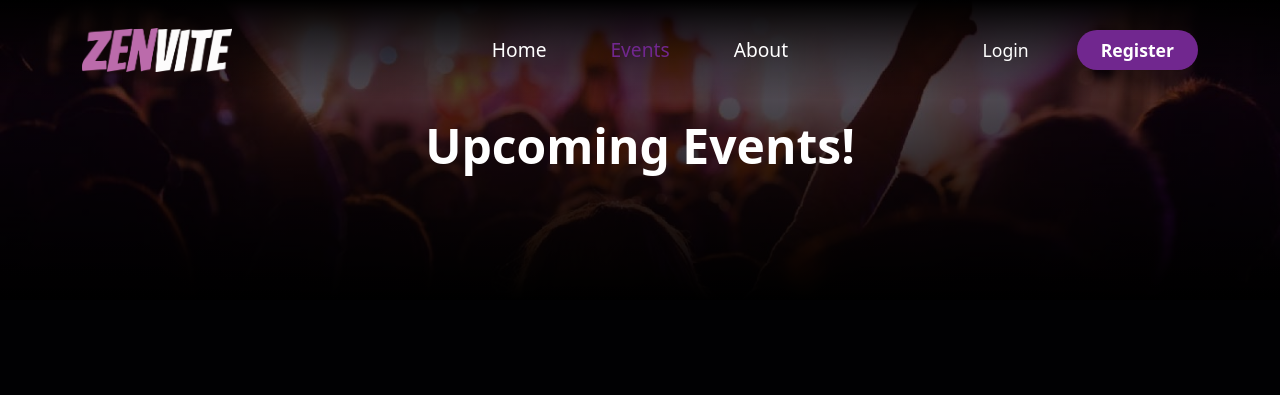
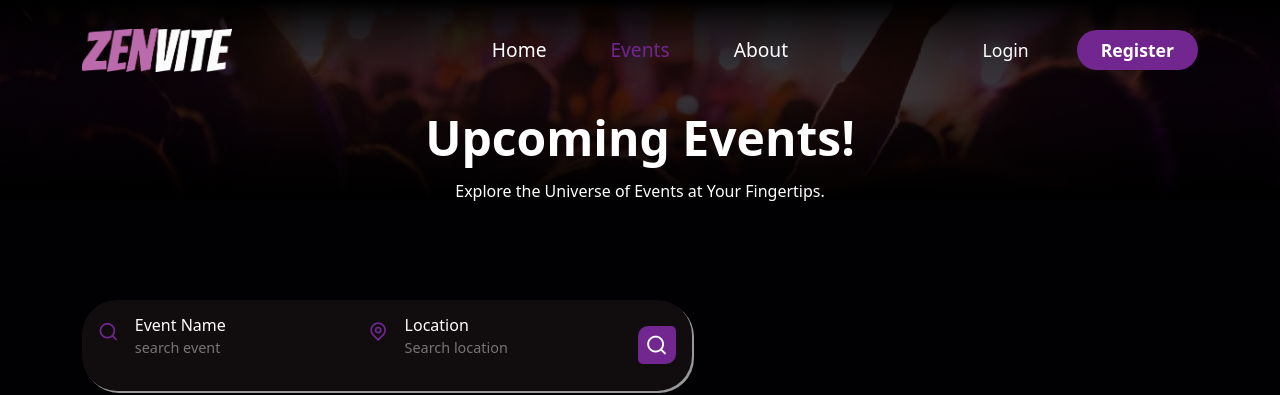
Before and after one commit to NabilaRahmanMedha/Zenvite, a React (Vite) app in the folder Zenvite/Frontend/: page /events in a window 1280 px wide. Shown: the top 395 px of the page. Built offline with nearby package versions, Linux system fonts and the light colour scheme; a web font is replaced by a local one.

Commit message:
thank you

```diff
--- a/Zenvite/Frontend/src/assets/data/events.js
+++ b/Zenvite/Frontend/src/assets/data/events.js
@@ -13,10 +13,9 @@ const events = [
     title: "Training Session 2.0",
     city: "Intercontinental, Dhaka",
     budget: 300,
-    address:'Somewhere',
     price: 200,
     maxGroupSize: 10,
-    desc: "this is the description",
+    desc: "Lorem ipsum dolor sit amet consectetur adipisicing elit. Minima quis deleniti, aperiam odio quae aspernatur quaerat temporibus adipisci incidunt eaque quidem veritatis quasi quia velit provident veniamnon vero repudiandae!",
 
     photo: eventImg01,
     featured: true,
@@ -32,7 +31,7 @@ const events = [
     address:'Somewhere',
     price: 2000,
     maxGroupSize: 8,
-    desc: "this is the description",
+    desc: "Lorem ipsum dolor sit amet consectetur adipisicing elit. Minima quis deleniti, aperiam odio quae aspernatur quaerat temporibus adipisci incidunt eaque quidem veritatis quasi quia velit provident veniamnon vero repudiandae!",
 
     photo: eventImg02,
     featured: true,
@@ -47,7 +46,7 @@ const events = [
     address:'Somewhere',
     price: 500,
     maxGroupSize: 8,
-    desc: "this is the description",
+    desc: "Lorem ipsum dolor sit amet consectetur adipisicing elit. Minima quis deleniti, aperiam odio quae aspernatur quaerat temporibus adipisci incidunt eaque quidem veritatis quasi quia velit provident veniamnon vero repudiandae!",
 
     photo: eventImg03,
     featured: true,
@@ -62,7 +61,7 @@ const events = [
     address:'Somewhere',
     price: 500,
     maxGroupSize: 8,
-    desc: "this is the description",
+    desc: "Lorem ipsum dolor sit amet consectetur adipisicing elit. Minima quis deleniti, aperiam odio quae aspernatur quaerat temporibus adipisci incidunt eaque quidem veritatis quasi quia velit provident veniamnon vero repudiandae!",
 
     photo: eventImg04,
     featured: true,
@@ -77,7 +76,7 @@ const events = [
     address:'Somewhere',
     price: 200,
     maxGroupSize: 8,
-    desc: "this is the description",
+    desc: "Lorem ipsum dolor sit amet consectetur adipisicing elit. Minima quis deleniti, aperiam odio quae aspernatur quaerat temporibus adipisci incidunt eaque quidem veritatis quasi quia velit provident veniamnon vero repudiandae!",
 
     photo: eventImg05,
     featured: false,
@@ -92,7 +91,7 @@ const events = [
     address:'Somewhere',
     price: 1000,
     maxGroupSize: 8,
-    desc: "this is the description",
+    desc: "Lorem ipsum dolor sit amet consectetur adipisicing elit. Minima quis deleniti, aperiam odio quae aspernatur quaerat temporibus adipisci incidunt eaque quidem veritatis quasi quia velit provident veniamnon vero repudiandae!",
 
     photo: eventImg06,
     featured: false,
@@ -107,7 +106,7 @@ const events = [
     address:'Somewhere',
     price: 700,
     maxGroupSize: 8,
-    desc: "this is the description",
+    desc: "Lorem ipsum dolor sit amet consectetur adipisicing elit. Minima quis deleniti, aperiam odio quae aspernatur quaerat temporibus adipisci incidunt eaque quidem veritatis quasi quia velit provident veniamnon vero repudiandae!",
 
     photo: eventImg07,
     featured: false,
@@ -122,7 +121,7 @@ const events = [
     address:'Somewhere',
     price: 2000,
     maxGroupSize: 8,
-    desc: "this is the description",
+    desc: "Lorem ipsum dolor sit amet consectetur adipisicing elit. Minima quis deleniti, aperiam odio quae aspernatur quaerat temporibus adipisci incidunt eaque quidem veritatis quasi quia velit provident veniamnon vero repudiandae!",
 
     photo: eventImg01,
     featured: false,
--- a/Zenvite/Frontend/src/components/Booking/Booking.jsx
+++ b/Zenvite/Frontend/src/components/Booking/Booking.jsx
@@ -15,6 +15,7 @@ const Booking = ({ event, avgRating }) => {
         phone:'',
         ticketnumber:1,
         transectionId:'',
+        email:'',
     })
 
     const handleChange = e =>{
@@ -47,6 +48,10 @@ const Booking = ({ event, avgRating }) => {
                 required onChange={handleChange}/>
             </FormGroup>
             <FormGroup>
+                <input type="text" placeholder="Email" id="email"
+                required onChange={handleChange}/>
+            </FormGroup>
+            <FormGroup>
                 <input type="number" placeholder="Phone" id="phone"
                 required onChange={handleChange}/>
             </FormGroup>
@@ -69,10 +74,16 @@ const Booking = ({ event, avgRating }) => {
                <span>BDT {price}</span>
             </ListGroupItem>
 
+            <ListGroupItem className="border-0 px-0">
+               <h5>Ticket quantity</h5>
+               <span>{credentials.ticketnumber}</span>
+            </ListGroupItem>
+
             <ListGroupItem className="border-0 px-0 total">
                <h5>Total</h5>
                <span>BDT {totalAmount}</span>
             </ListGroupItem>
+
         </ListGroup>
 
         <Button className="btn primary__btn w-100 mt-4" onClick={handleClick}>Book Now</Button>
--- a/Zenvite/Frontend/src/components/Image-gallery/galleryImages.js
+++ b/Zenvite/Frontend/src/components/Image-gallery/galleryImages.js
@@ -4,7 +4,7 @@ import galleryImg03 from '../../assets/images/gallery-03.jpg';
 import galleryImg04 from '../../assets/images/gallery-04.jpg';
 import galleryImg05 from '../../assets/images/gallery-05.jpg';
 import galleryImg06 from '../../assets/images/gallery-06.jpg';
-import galleryImg07 from '../../assets/images/gallery-07.jpg';
+import galleryImg07 from '../../assets/images/gallery-01.jpg';
 
 
 
--- a/Zenvite/Frontend/src/pages/Events.jsx
+++ b/Zenvite/Frontend/src/pages/Events.jsx
@@ -21,7 +21,8 @@ const Events = () => {
   },[page]);
 
   return (<>
-    <CommonSection title={"Upcoming Events!"}/>
+    <CommonSection title={"Upcoming Events!"}
+    description="Explore the Universe of Events at Your Fingertips." />
     <section>
       <Container>
         <Row>
--- a/Zenvite/Frontend/src/pages/Home.jsx
+++ b/Zenvite/Frontend/src/pages/Home.jsx
@@ -111,20 +111,7 @@ const Home = () => {
 {/* ============gallery section end============*/}
 {/* test comment */}
 
-<section>
-      <Container>
-        <Row>
-          <Col lg='12'>
-            <h2 className="gallery__title">Flagship Events in Review</h2>
-            <h5 className="gallery__title2">We are proud to showcase the success of our previous flagship events</h5>
-          </Col>
-          <Col lg='12'>
 
-
-          </Col>
-        </Row>
-      </Container>
-    </section>
 
 
 
--- /dev/null
+++ b/Zenvite/Frontend/src/pages/ThankYou.jsx
@@ -0,0 +1,31 @@
+
+
+import React from 'react';
+import { Container, Row , Col, Button } from 'reactstrap';
+import { Link } from "react-router-dom";
+import '../styles/thank-you.css'
+import { CommonSection } from '../shared/CommonSection';
+
+const ThankYou = () => {
+  return (
+    <>
+    <section>
+        <Container>
+            <Row>
+                <Col lg='12' className="pt-5 text-center">
+                <div className="thank__you">
+                    <span><i class="ri-checkbox-circle-line"></i></span>
+                    <h1 className='mb-3 fw-semibold'>Thank You</h1>
+                    <h3 className='md-4'>Your event is booked.</h3>
+
+                    <Button className="btn primary__btn w-25"><Link to='/home'>Back to Home</Link></Button>
+                </div>
+                </Col>
+            </Row>
+        </Container>
+    </section>
+    </>
+  )
+};
+
+export default ThankYou;
--- a/Zenvite/Frontend/src/router/Routers.jsx
+++ b/Zenvite/Frontend/src/router/Routers.jsx
@@ -8,6 +8,7 @@ import Register from '../pages/Register';
 import SearchResultList from '../pages/SearchResultList';
 import Login from '../pages/Login';
 import About from '../pages/About';
+import ThankYou from '../pages/ThankYou';
 
 
 
@@ -22,6 +23,8 @@ const Routers = () => {
         <Route path='/register' element={<Register/>}/>
         <Route path='/events/search' element={<SearchResultList/>}/>
         <Route path='/about' element={<About/>}/>
+        <Route path='/thank-you' element={<ThankYou/>}/>
+
 
     </Routes>
   )
--- a/Zenvite/Frontend/src/shared/CommonSection.jsx
+++ b/Zenvite/Frontend/src/shared/CommonSection.jsx
@@ -1,20 +1,19 @@
-import React from 'react'
-import './common-section.css'
+import React from 'react';
+import './common-section.css';
 
-import {Container,Row,Col } from 'reactstrap';
+import { Container, Row, Col } from 'reactstrap';
 
-
-export const CommonSection = ({title}) => {
+export const CommonSection = ({ title, description }) => {
   return (
     <section className="common__section">
       <Container>
         <Row>
-                <Col lg='12'>
+          <Col lg="12" className="text-center">
             <h1>{title}</h1>
-
+            {description && <p className="common__section-desc">{description}</p>}
           </Col>
         </Row>
       </Container>
     </section>
-  )
-}
+  );
+};
--- a/Zenvite/Frontend/src/shared/common-section.css
+++ b/Zenvite/Frontend/src/shared/common-section.css
@@ -2,7 +2,7 @@
     position: relative; /* Ensures the gradient overlay aligns properly */
     background: url('../assets/images/your-background-image.jpg') no-repeat center center;
     background-size: cover;
-    height: 300px;
+    height: 200px;
     display: flex;
     align-items: center;
     justify-content: center;
@@ -29,7 +29,18 @@
     z-index: 2; /* Ensures the text is above the gradient overlay */
     font-size: 3rem;
     color: #fff;
-    font-weight: 650;
+    font-weight: 570;
+    padding-top: 8rem;
 
 
 }
+
+.common__section-desc {
+    position: relative;
+    font-size: 1rem;
+    color: #fff;
+    margin-top: 0.5rem;
+    line-height: 1.5;
+    z-index: 2;
+    padding-top: 0.3rem;
+  }
--- a/Zenvite/Frontend/src/styles/home.css
+++ b/Zenvite/Frontend/src/styles/home.css
@@ -144,6 +144,7 @@
 }
 .gallery__title2{
     color: #fff;
+    padding-bottom: 4rem;
 }
 
 .masonry__img {
--- /dev/null
+++ b/Zenvite/Frontend/src/styles/thank-you.css
@@ -0,0 +1,17 @@
+
+
+.thank__you span i {
+     font-size: 4rem;
+     color: green;
+}
+
+.thank__you h1{
+    font-size: 3.6rem;
+    font-family: var(--subtitle-font-name);
+    color: #fff;
+}
+
+.thank__you h3{
+    color: #fff;
+    padding-bottom: 2rem;
+}
```
Lines whose indentation alone changed are shown as unchanged.
